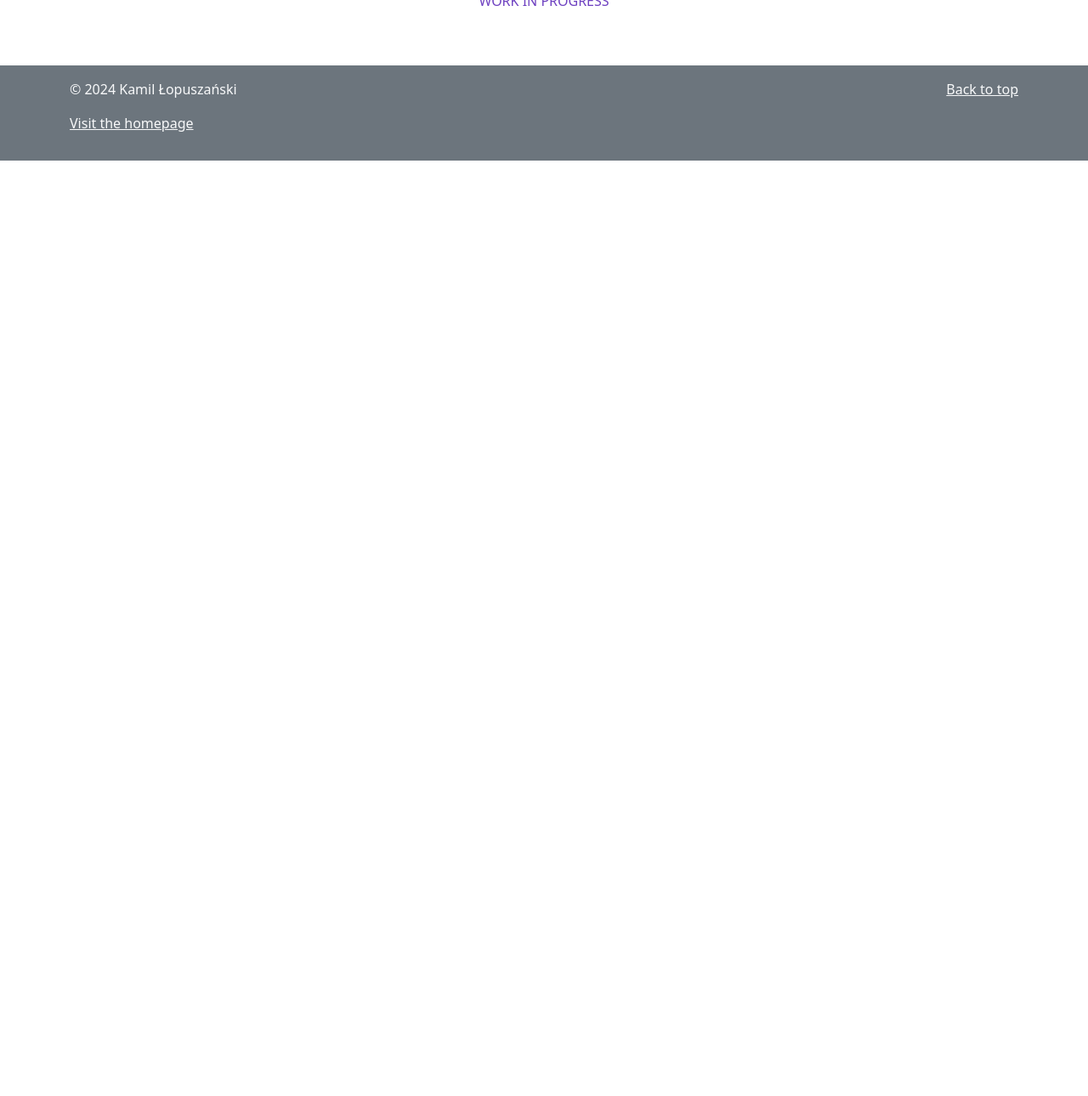
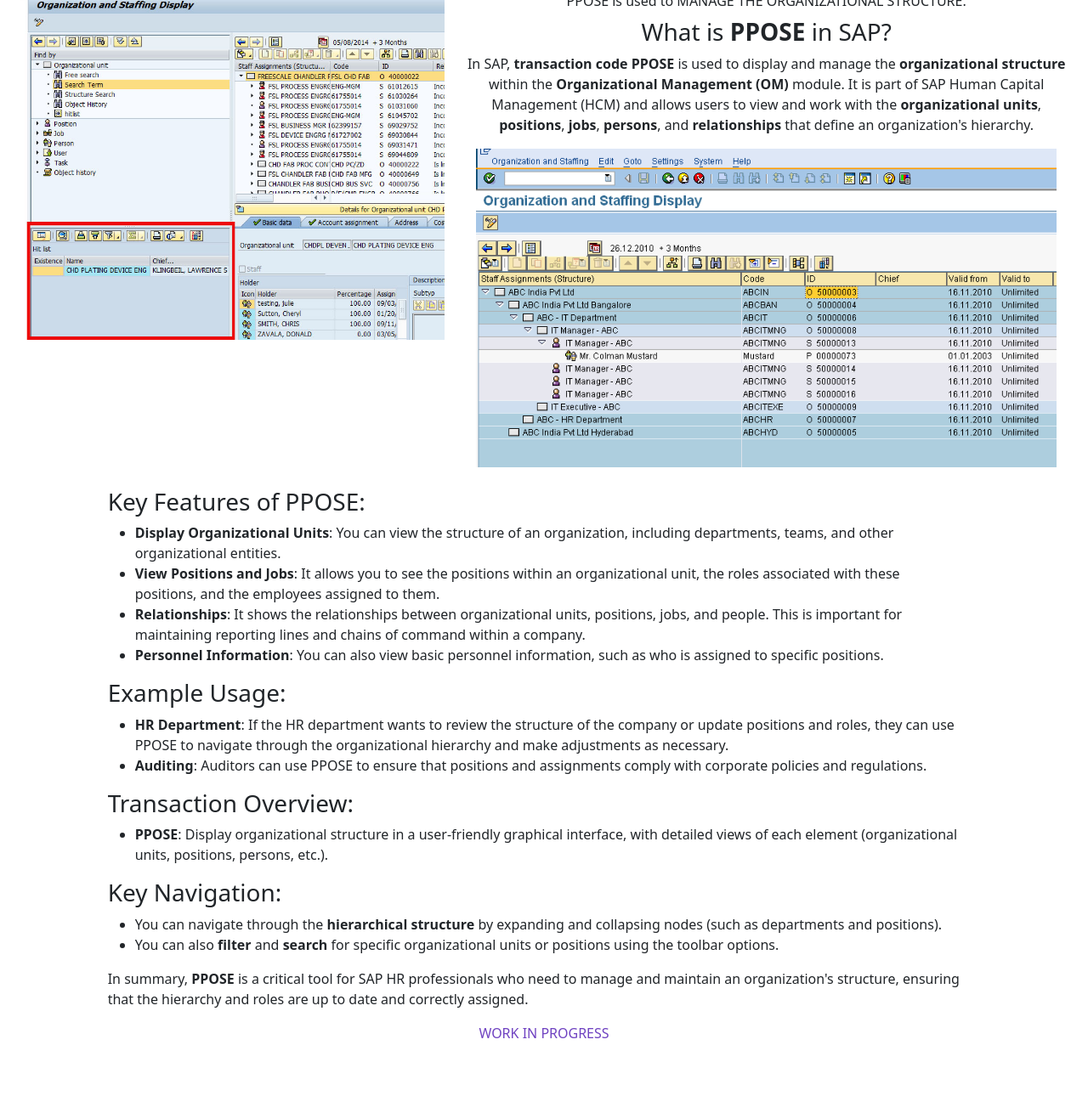
Before and after one commit to camilajenny/camilajenny.github.io, a plain HTML site: page sap/transactions/ppose.html in a window 1280 px wide. Shown: the part 171-1461 px from the top of the page at 85% size. Before the commit the page ends 800 px from the top, so only its background shows below. Drawn offline with nearby package versions, Linux system fonts and the light colour scheme.

Commit message:
add a description of the ppose transaction

```diff
--- a/sap/transactions/ppose.html
+++ b/sap/transactions/ppose.html
@@ -74,6 +74,42 @@
       </header>
       <main class="jumbotron px-4 py-5 text-center" role="main">
         <h1>SAP PPOSE</h1>
+        <div class="row">
+          <div class="col-md-5"><img class="card-img-top img-fluid" alt="" style="max-height: 550px; width: auto" src="../../assets/images/sap/ppose/449068.jpeg" data-holder-rendered="true"></div>
+          <div class="text-center col-md-7">
+            <div class="mb-2">PPOSE is used to MANAGE THE ORGANIZATIONAL STRUCTURE.</div>
+            <h3 id="what-is-ppose-in-sap">What is <strong>PPOSE</strong> in SAP?</h3>
+            <p>In SAP, <strong>transaction code PPOSE</strong> is used to display and manage the <strong>organizational structure</strong> within the <strong>Organizational Management (OM)</strong> module. It is part of SAP Human Capital Management (HCM) and allows users to view and work with the <strong>organizational units</strong>, <strong>positions</strong>, <strong>jobs</strong>, <strong>persons</strong>, and <strong>relationships</strong> that define an organization's hierarchy.</p><img alt="" style="max-height: 375px; width: auto" src="../../assets/images/sap/ppose/PPOSE-Org-Structure-Display.png" data-holder-rendered="true">
+          </div>
+          <div class="row justify-content-center text-start mt-4">
+            <div class="col-1"></div>
+            <div class="col-10">
+              <h3 id="key-features-of-ppose">Key Features of PPOSE:</h3>
+              <ul>
+                <li><strong>Display Organizational Units</strong>: You can view the structure of an organization, including departments, teams, and other organizational entities.</li>
+                <li><strong>View Positions and Jobs</strong>: It allows you to see the positions within an organizational unit, the roles associated with these positions, and the employees assigned to them.</li>
+                <li><strong>Relationships</strong>: It shows the relationships between organizational units, positions, jobs, and people. This is important for maintaining reporting lines and chains of command within a company.</li>
+                <li><strong>Personnel Information</strong>: You can also view basic personnel information, such as who is assigned to specific positions.</li>
+              </ul>
+              <h3 id="example-usage">Example Usage:</h3>
+              <ul>
+                <li><strong>HR Department</strong>: If the HR department wants to review the structure of the company or update positions and roles, they can use PPOSE to navigate through the organizational hierarchy and make adjustments as necessary.</li>
+                <li><strong>Auditing</strong>: Auditors can use PPOSE to ensure that positions and assignments comply with corporate policies and regulations.</li>
+              </ul>
+              <h3 id="transaction-overview">Transaction Overview:</h3>
+              <ul>
+                <li><strong>PPOSE</strong>: Display organizational structure in a user-friendly graphical interface, with detailed views of each element (organizational units, positions, persons, etc.).</li>
+              </ul>
+              <h3 id="key-navigation">Key Navigation:</h3>
+              <ul>
+                <li>You can navigate through the <strong>hierarchical structure</strong> by expanding and collapsing nodes (such as departments and positions).</li>
+                <li>You can also <strong>filter</strong> and <strong>search</strong> for specific organizational units or positions using the toolbar options.</li>
+              </ul>
+              <p>In summary, <strong>PPOSE</strong> is a critical tool for SAP HR professionals who need to manage and maintain an organization's structure, ensuring that the hierarchy and roles are up to date and correctly assigned.</p>
+            </div>
+            <div class="col-1"></div>
+          </div>
+        </div>
         <p class="text-purple">WORK IN PROGRESS</p>
       </main>
       <footer class="bg-secondary text-light py-3">
```
